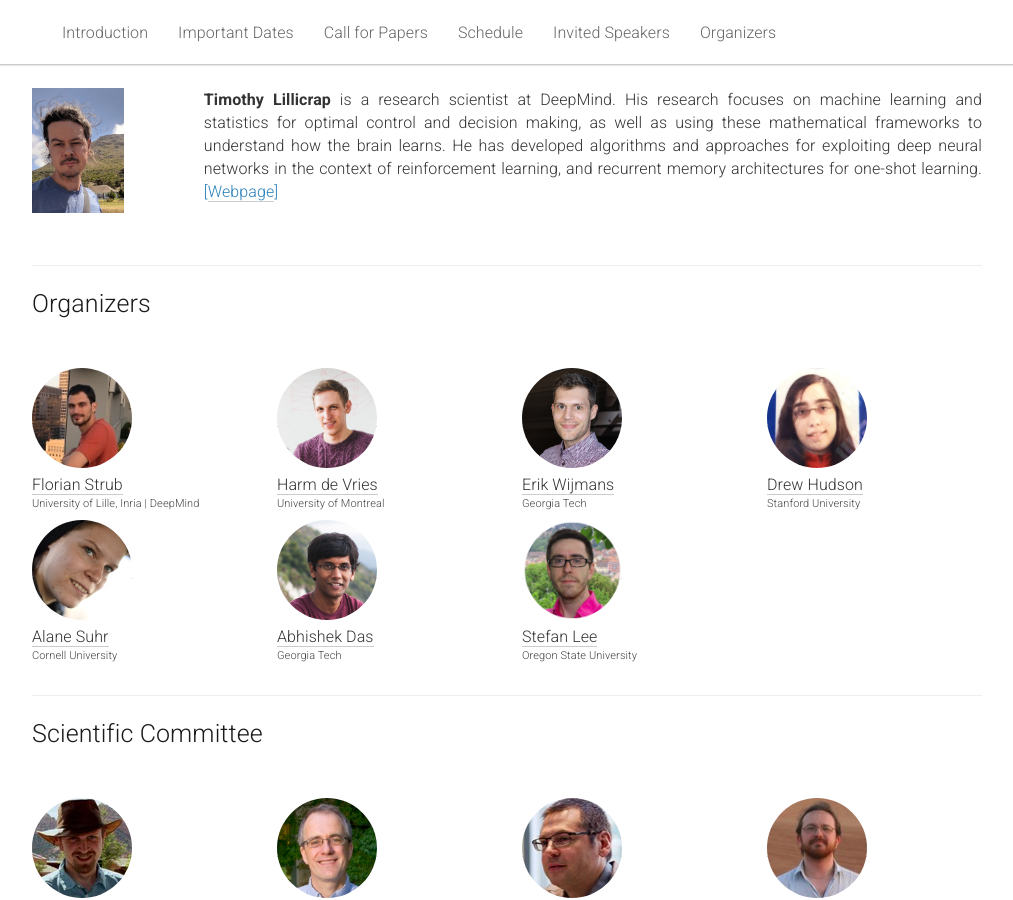
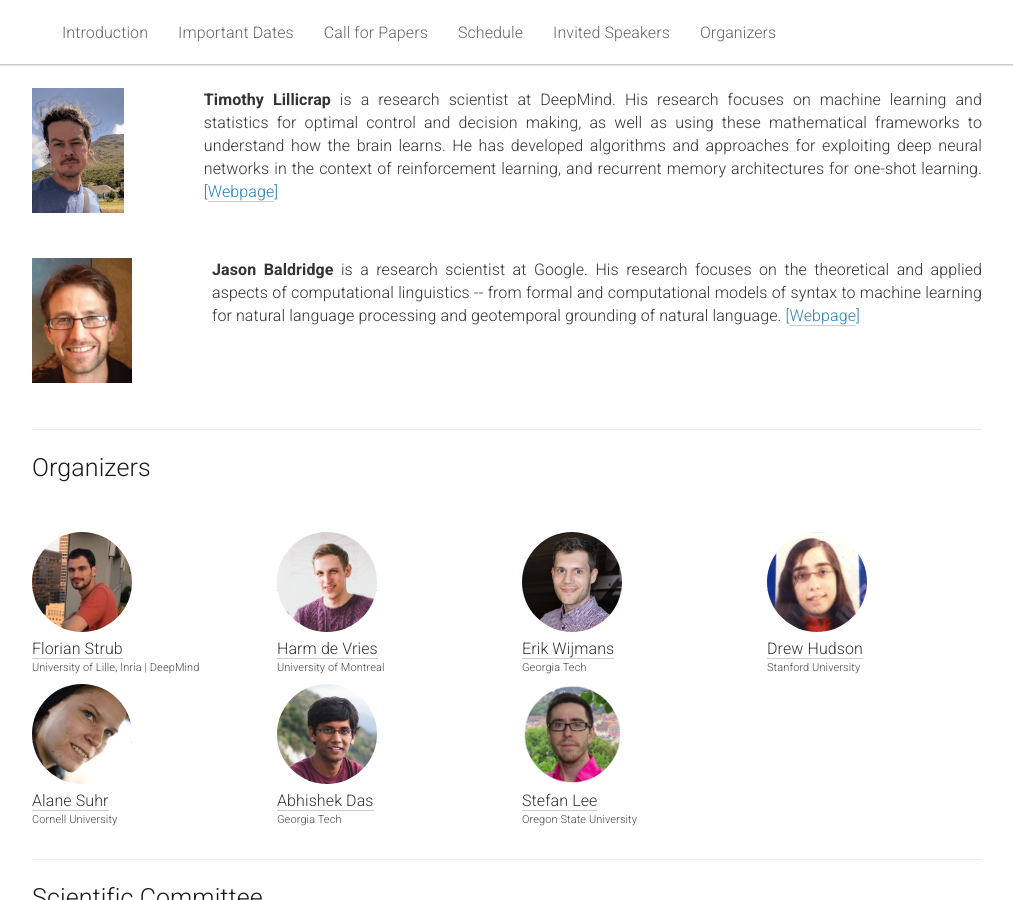
Before and after one commit to vigilworkshop/vigilworkshop.github.io, a Jekyll site: the page built from _pages/home.md, in a window 1280 px wide and 900 px high, scrolled down 3110 px. Shown: the whole window, without its empty margins (133-1146 px from the left). Built offline with Jekyll 4.4.1, drawn with Linux system fonts in a browser that asks for light colours.

Commit message:
+ Jason Baldridge as invited speaker

```diff
--- a/_pages/home.md
+++ b/_pages/home.md
@@ -211,6 +211,16 @@ TBA
     <img class="speaker-pic" style="float:left;margin-right:80px;" src="/static/img/people/tim-lillicrap.png" />
     <p><b>Timothy Lillicrap</b> is a research scientist at DeepMind. His research focuses on machine learning and statistics for optimal control and decision making, as well as using these mathematical frameworks to understand how the brain learns. He has developed algorithms and approaches for exploiting deep neural networks in the context of reinforcement learning, and recurrent memory architectures for one-shot learning.
     <span style="color:#2980b9;">[<a href="http://contrastiveconvergence.net/~timothylillicrap/index.php">Webpage</a>]</span></p>
+  </div>
+</div>
+<p><br /></p>
+
+<div class="row">
+  <div class="col-md-12">
+    <img class="speaker-pic" style="float:left;margin-right:80px;" src="/static/img/people/jason-baldridge.png" />
+    <p><b>Jason Baldridge</b> is a research scientist at Google. His research focuses on the theoretical and applied aspects of computational linguistics
+      -- from formal and computational models of syntax to machine learning for natural language processing and geotemporal grounding of natural language.
+    <span style="color:#2980b9;">[<a href="http://www.jasonbaldridge.com">Webpage</a>]</span></p>
   </div>
 </div>
 <p><br /></p>
```
Also changed, not shown: static/img/people/jason-baldridge.png (added).
